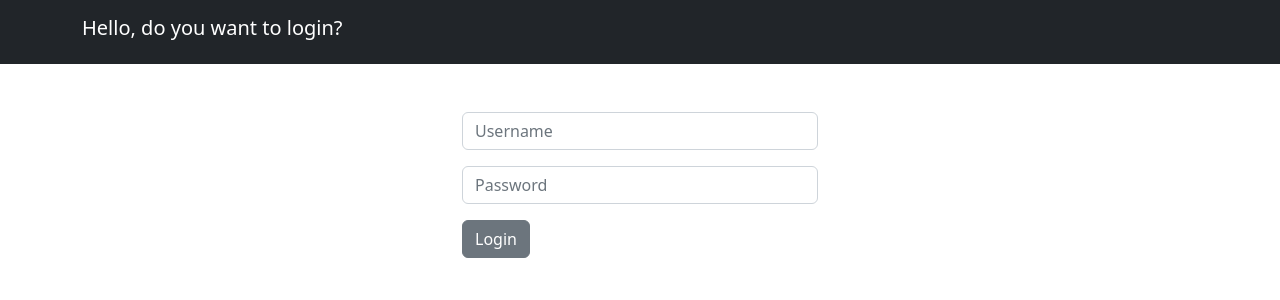
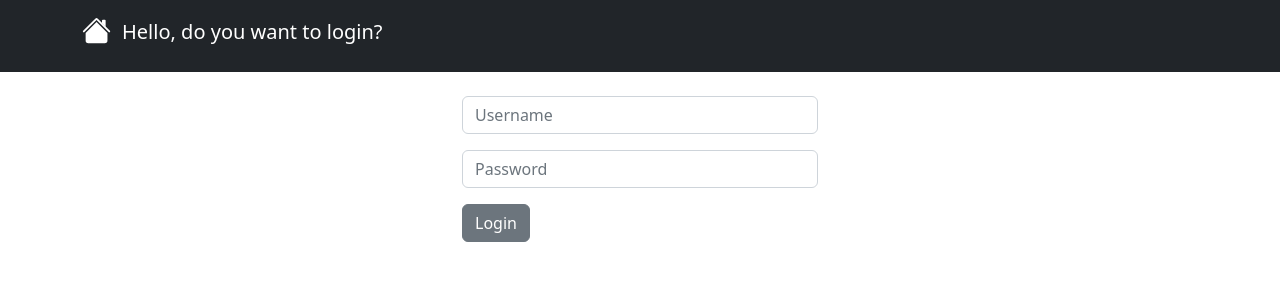
Before and after one commit to Misha86/usersInfoTest, a Django app: page /login in a window 1280 px wide. Shown: the top 300 px of the page. Run offline with Django 4.2, Linux system fonts and the light colour scheme; some libraries are stand-ins or nearby versions.

```diff
--- a/templates/index.html
+++ b/templates/index.html
@@ -8,12 +8,19 @@
     <link href="https://cdn.jsdelivr.net/npm/bootstrap@5.2.2/dist/css/bootstrap.min.css" rel="stylesheet" integrity="sha384-Zenh87qX5JnK2Jl0vWa8Ck2rdkQ2Bzep5IDxbcnCeuOxjzrPF/et3URy9Bv1WTRi" crossorigin="anonymous">
     <!-- JavaScript Bundle with Popper -->
     <script src="https://cdn.jsdelivr.net/npm/bootstrap@5.2.2/dist/js/bootstrap.bundle.min.js" integrity="sha384-OERcA2EqjJCMA+/3y+gxIOqMEjwtxJY7qPCqsdltbNJuaOe923+mo//f6V8Qbsw3" crossorigin="anonymous"></script>
+    <link rel="stylesheet" href="https://cdn.jsdelivr.net/npm/bootstrap-icons@1.9.1/font/bootstrap-icons.css">
 
 </head>
 <body>
   <header class="p-3 text-bg-dark">
     <div class="container">
         <div class="d-flex flex-wrap align-items-center justify-content-center justify-content-lg-start">
+            <a href="/" class="d-flex align-items-center mb-2 mb-lg-0 text-white text-decoration-none">
+                 <svg xmlns="http://www.w3.org/2000/svg" width="40" height="40" fill="currentColor" class="bi bi-house-fill" viewBox="0 0 22 22">
+                      <path fill-rule="evenodd" d="m8 3.293 6 6V13.5a1.5 1.5 0 0 1-1.5 1.5h-9A1.5 1.5 0 0 1 2 13.5V9.293l6-6zm5-.793V6l-2-2V2.5a.5.5 0 0 1 .5-.5h1a.5.5 0 0 1 .5.5z"/>
+                      <path fill-rule="evenodd" d="M7.293 1.5a1 1 0 0 1 1.414 0l6.647 6.646a.5.5 0 0 1-.708.708L8 2.207 1.354 8.854a.5.5 0 1 1-.708-.708L7.293 1.5z"/>
+                 </svg>
+            </a>
             <div class="me-3">
                 <p class="h5 u">
                     {% if request.user.is_authenticated  %}
--- a/templates/login.html
+++ b/templates/login.html
@@ -4,7 +4,7 @@
 {% block login %}
 <div class="container">
       <div class="row justify-content-md-center">
-          <div class="col-lg-4 col-md-4 col-sm-4 mt-5">
+          <div class="col-lg-4 col-md-4 col-sm-4 mt-4">
               {% if error %}
               <p class="text-danger"><i>{{ error }}</i></p>
               {% endif %}
```
